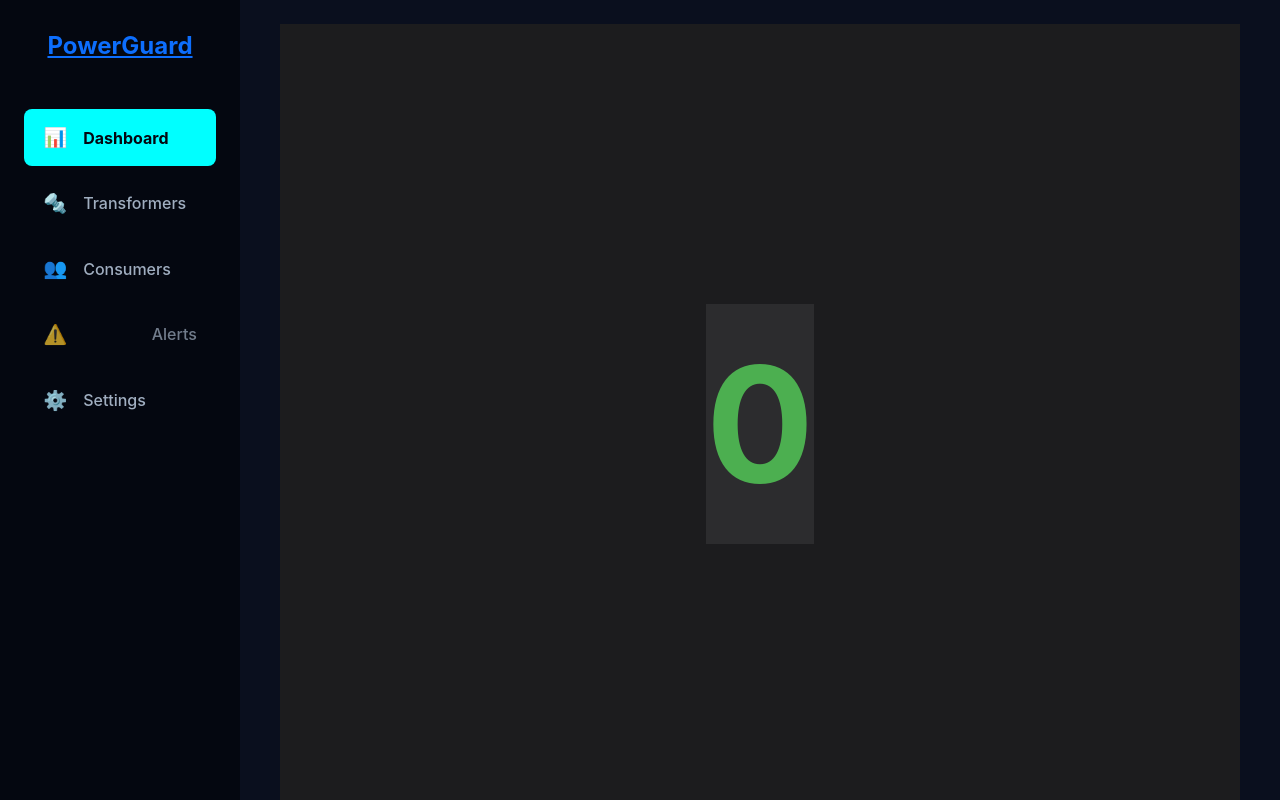
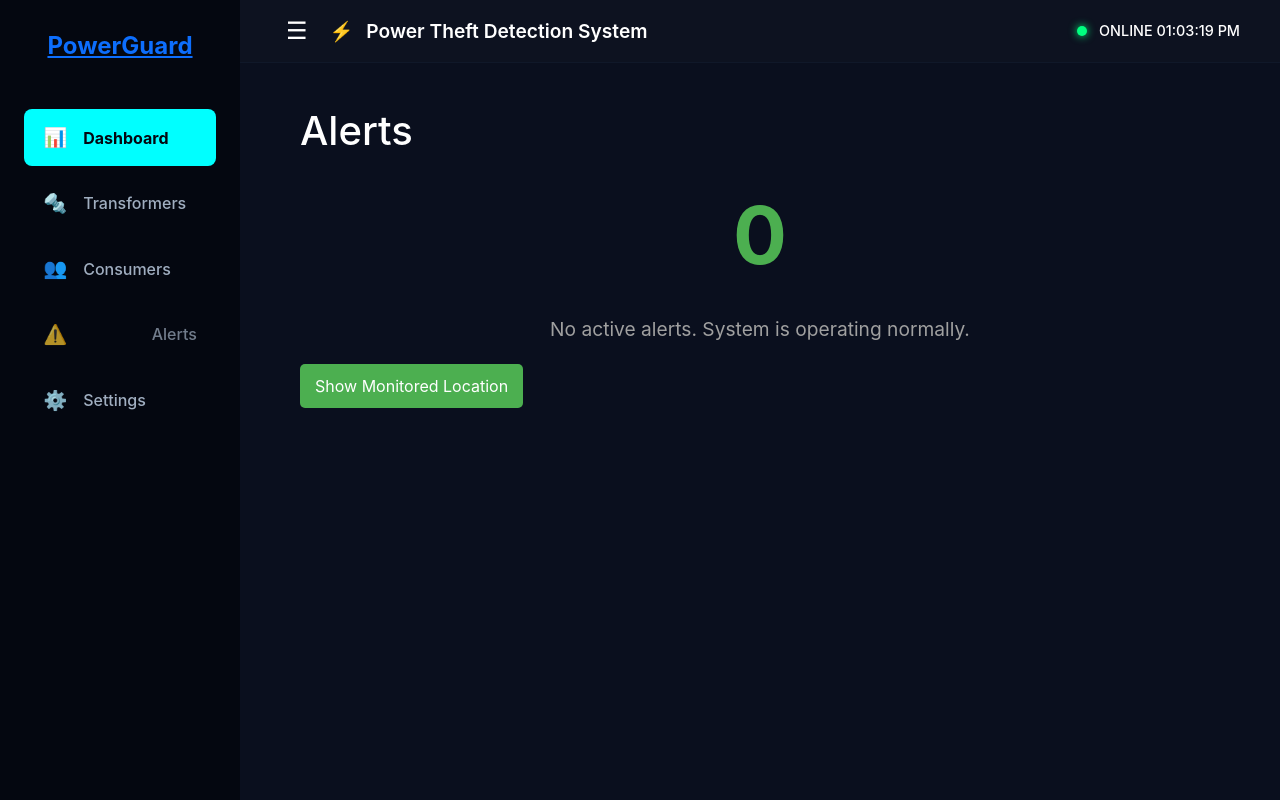
Before and after one commit to ManassehG/Final-year-project-website, a React (Vite) app: page /alerts in a window 1280 px wide. Built offline with nearby package versions, Linux system fonts and the light colour scheme; no server answers; the database is empty.

Commit message:
fixed display to show alerts

```diff
--- a/src/components/AlertsPage.css
+++ b/src/components/AlertsPage.css
@@ -1,20 +1,72 @@
 .alerts-page {
-  display: flex;
-  justify-content: center;
-  align-items: center;
-  height: 100vh;
-  background-color: #1c1c1e;
+  padding: 20px;
+  color: #ffffff;
+}
+
+.page-title {
+  margin-bottom: 20px;
 }
 
 .alert-status {
-  font-size: 10rem;
+  text-align: center;
+  font-size: 5rem;
   font-weight: bold;
+  margin-bottom: 20px;
 }
 
-.theft-detected {
+.alert-status.theft-detected {
   color: #f44336; /* Red for theft */
 }
 
-.no-theft {
+.alert-status.no-theft {
   color: #4CAF50; /* Green for no theft */
 }
+
+.alert-card {
+  background-color: #2c2c2e;
+  border-radius: 15px;
+  padding: 20px;
+  box-shadow: 0 10px 20px rgba(0, 0, 0, 0.2);
+}
+
+.alert-header {
+  text-align: center;
+  margin-bottom: 20px;
+  border-bottom: 1px solid #444;
+  padding-bottom: 10px;
+}
+
+.alert-header h2 {
+  color: #f44336; /* Red for alert */
+  margin: 0;
+}
+
+.transformer-info {
+  margin-bottom: 20px;
+}
+
+.transformer-info h3 {
+  margin-bottom: 10px;
+}
+
+.btn-location {
+  background-color: #4CAF50;
+  color: white;
+  padding: 10px 15px;
+  border: none;
+  border-radius: 5px;
+  cursor: pointer;
+  font-size: 1em;
+  margin-bottom: 20px;
+  transition: background-color 0.3s ease;
+}
+
+.btn-location:hover {
+  background-color: #45a049;
+}
+
+.no-alerts {
+  text-align: center;
+  font-size: 1.2em;
+  color: #a0a0a0;
+}
--- a/src/components/AlertsPage.jsx
+++ b/src/components/AlertsPage.jsx
@@ -1,13 +1,59 @@
-import React from 'react';
+import React, { useState } from 'react';
+import Header from './Header';
+import Map from './Map';
 import './AlertsPage.css';
 
-const AlertsPage = ({ isTheft }) => {
+const AlertsPage = ({ isTheft, theftLocation, externalMapUrl, transformer, toggleSidebar }) => {
+  const [showMap, setShowMap] = useState(false);
+
   return (
-    <div className="alerts-page">
-      <div className={`alert-status ${isTheft ? 'theft-detected' : 'no-theft'}`}>
-        {isTheft ? '1' : '0'}
+    <>
+      <Header toggleSidebar={toggleSidebar} />
+      <div className="alerts-page">
+        <h1 className="page-title">Alerts</h1>
+        <div className={`alert-status ${isTheft ? 'theft-detected' : 'no-theft'}`}>
+          {isTheft ? '1' : '0'}
+        </div>
+        {isTheft ? (
+          <div className="alert-card">
+            <div className="alert-header">
+              <h2>Power Theft Detected!</h2>
+              <p>Abnormal power usage detected at the following transformer:</p>
+            </div>
+            <div className="transformer-info">
+              <h3>Transformer Details</h3>
+              <p><strong>ID:</strong> {transformer.id || 'T-Main-001'}</p>
+              <p><strong>Current Level:</strong> {transformer.currentLevel?.toFixed(2)} A</p>
+              {/* Add other relevant transformer details here */}
+            </div>
+          </div>
+        ) : (
+          <div className="no-alerts">
+            <p>No active alerts. System is operating normally.</p>
+          </div>
+        )}
+
+        <div className="location-section" style={{ marginTop: '20px' }}>
+          <div style={{ display: 'flex', gap: '10px', flexWrap: 'wrap' }}>
+            <button className="btn-location" onClick={() => setShowMap(!showMap)}>
+              {showMap ? 'Hide Monitored Location' : 'Show Monitored Location'}
+            </button>
+            {externalMapUrl && (
+              <a
+                href={externalMapUrl}
+                target="_blank"
+                rel="noopener noreferrer"
+                className="btn-location"
+                style={{ textDecoration: 'none', display: 'inline-block', textAlign: 'center' }}
+              >
+                Open in Google Maps ↗
+              </a>
+            )}
+          </div>
+          {showMap && <Map location={theftLocation} />}
+        </div>
       </div>
-    </div>
+    </>
   );
 };
 
--- a/src/components/Dashboard.css
+++ b/src/components/Dashboard.css
@@ -30,27 +30,6 @@
   color: inherit;
 }
 
-.alert-link .alert-status {
-  display: flex;
-  justify-content: center;
-  align-items: center;
-  height: 100%;
-  border-radius: 12px;
-  font-size: 4rem;
-  font-weight: bold;
-}
-
-.alert-status.theft-detected {
-  background-color: #2c2c2e;
-  color: #f44336; /* Red for theft */
-}
-
-.alert-status.no-theft {
-  background-color: #2c2c2e;
-  color: #4CAF50; /* Green for no theft */
-}
-
-
 .alert-link.disabled {
   pointer-events: none;
   cursor: default;
--- a/src/components/Dashboard.jsx
+++ b/src/components/Dashboard.jsx
@@ -25,9 +25,7 @@ const Dashboard = ({ gridData, history, isTheft, toggleSidebar }) => {
         <MetricCard title="Consumer 1" value={`${consumers?.consumer1?.currentLevel.toFixed(2) ?? '0.00'} A`} context="Load" icon="graph" />
         <MetricCard title="Consumer 2" value={`${consumers?.consumer2?.currentLevel.toFixed(2) ?? '0.00'} A`} context="Load" icon="graph" />
         <Link to="/alerts" className="alert-link">
-          <div className={`alert-status ${isTheft ? 'theft-detected' : 'no-theft'}`}>
-            {isTheft ? '1' : '0'}
-          </div>
+          <MetricCard title="Active Alerts" value={isTheft ? '1' : '0'} context={isTheft ? "Theft Detected" : "All clear"} icon="alert" />
         </Link>
       </div>
       <div className="charts-grid">
```
